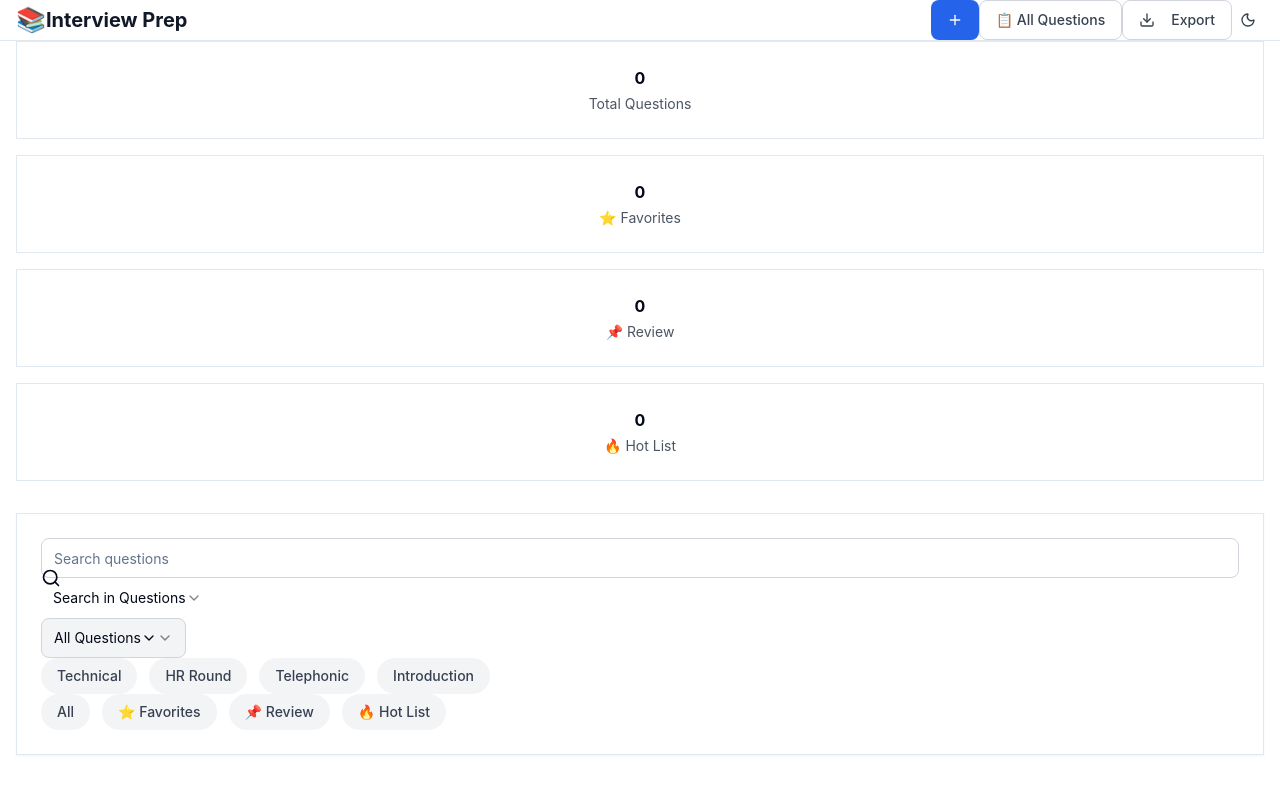
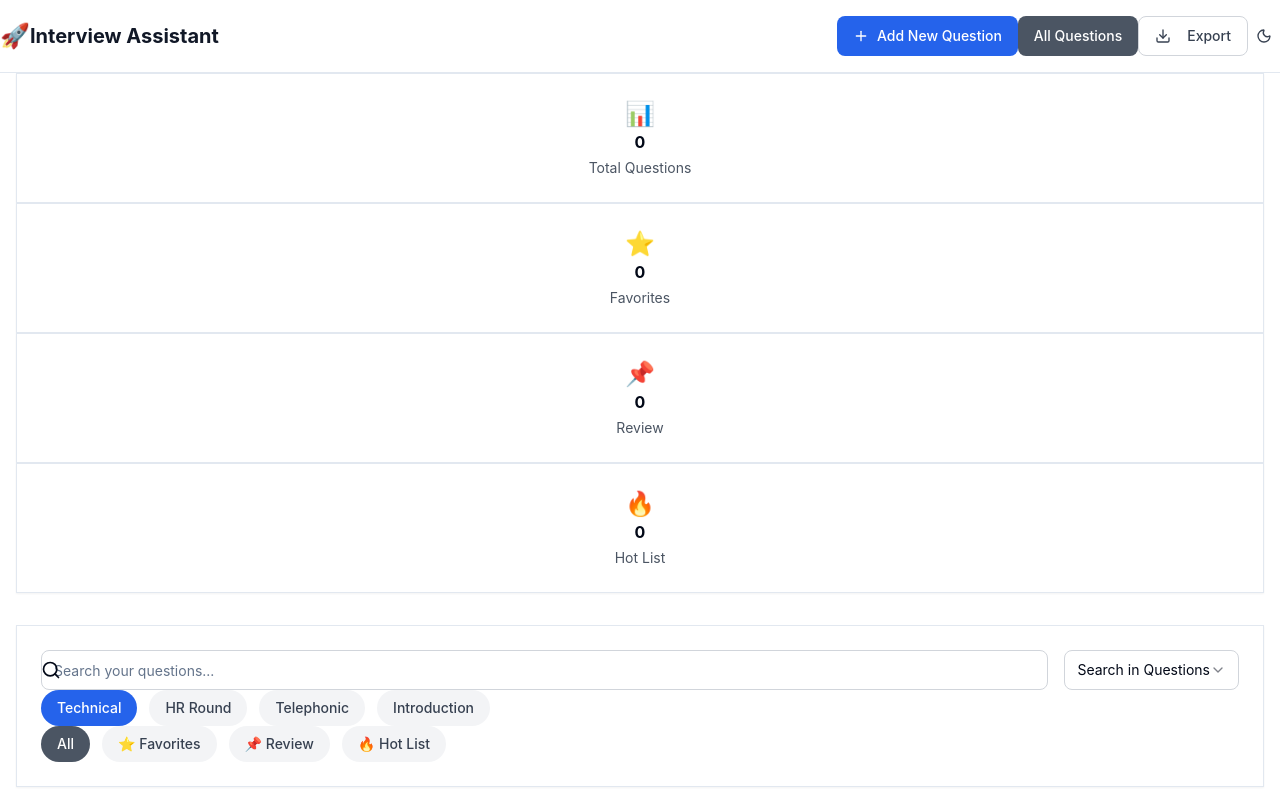
Before and after one commit to akashagarwal318/interview-spark-notes-app, a React (Vite) app: page / in a window 1280 px wide. Shown: the top 790 px of the page. Built offline with nearby package versions, Linux system fonts and the light colour scheme.

Commit message:
Revert UI to previous design
Keep all new features, but restore the original UI.

```diff
--- a/src/components/filters/SearchFilters.jsx
+++ b/src/components/filters/SearchFilters.jsx
@@ -1,7 +1,7 @@
 
-import React, { useState } from 'react';
+import React from 'react';
 import { useDispatch, useSelector } from 'react-redux';
-import { Search, ChevronDown } from 'lucide-react';
+import { Search } from 'lucide-react';
 import { Input } from '../ui/input';
 import {
   Select,
@@ -10,11 +10,11 @@ import {
   SelectTrigger,
   SelectValue
 } from '../ui/select';
-import { setCurrentRound, setSearchTerm, setSortBy, setFilters, setSelectedTags } from '../../store/slices/questionsSlice';
+import { setCurrentRound, setSearchTerm, setFilters, setSelectedTags, resetFilters } from '../../store/slices/questionsSlice';
 
 const SearchFilters = () => {
   const dispatch = useDispatch();
-  const { currentRound, searchTerm, sortBy, filters, items, selectedTags } = useSelector((state) => state.questions);
+  const { currentRound, searchTerm, filters, items, selectedTags } = useSelector((state) => state.questions);
 
   // Get all unique tags from questions
   const allTags = [...new Set(items.flatMap(q => q.tags || []))].filter(Boolean).sort();
@@ -25,10 +25,6 @@ const SearchFilters = () => {
 
   const handleRoundChange = (value) => {
     dispatch(setCurrentRound(value));
-  };
-
-  const handleSortChange = (value) => {
-    dispatch(setSortBy(value));
   };
 
   const handleFilterToggle = (filterType) => {
@@ -42,22 +38,28 @@ const SearchFilters = () => {
     dispatch(setSelectedTags(newSelectedTags));
   };
 
+  const handleResetFilters = () => {
+    dispatch(resetFilters());
+  };
+
   return (
-    <div className="bg-white dark:bg-gray-900 rounded-xl p-6 shadow-sm border border-gray-200 dark:border-gray-700 mb-8">
+    <div className="bg-white dark:bg-gray-800 rounded-xl p-6 shadow-sm border border-gray-200 dark:border-gray-700 mb-8">
       {/* Search Bar */}
-      <div className="relative mb-6">
-        <Search className="absolute left-4 top-1/2 transform -translate-y-1/2 text-gray-400 h-5 w-5" />
-        <Input
-          placeholder="Search questions"
-          value={searchTerm}
-          onChange={handleSearchChange}
-          className="pl-12 py-3 text-lg border-gray-300 dark:border-gray-600 rounded-lg bg-gray-50 dark:bg-gray-800 focus:bg-white dark:focus:bg-gray-700"
-        />
-        <Select value="questions" className="absolute right-2 top-1/2 transform -translate-y-1/2">
-          <SelectTrigger className="w-40 border-0 bg-transparent">
+      <div className="flex gap-4 mb-6">
+        <div className="flex-1 relative">
+          <Search className="absolute left-4 top-1/2 transform -translate-y-1/2 text-gray-400 h-5 w-5" />
+          <Input
+            placeholder="Search your questions..."
+            value={searchTerm}
+            onChange={handleSearchChange}
+            className="pl-12 py-3 text-base border-gray-300 dark:border-gray-600 rounded-lg bg-gray-50 dark:bg-gray-700 focus:bg-white dark:focus:bg-gray-600"
+          />
+        </div>
+        <Select defaultValue="questions">
+          <SelectTrigger className="w-48 bg-gray-50 dark:bg-gray-700 border-gray-300 dark:border-gray-600 rounded-lg">
             <SelectValue />
           </SelectTrigger>
-          <SelectContent>
+          <SelectContent className="bg-white dark:bg-gray-800 border border-gray-200 dark:border-gray-700 rounded-lg shadow-lg z-50">
             <SelectItem value="questions">Search in Questions</SelectItem>
             <SelectItem value="answers">Search in Answers</SelectItem>
             <SelectItem value="code">Search in Code</SelectItem>
@@ -66,39 +68,21 @@ const SearchFilters = () => {
         </Select>
       </div>
 
-      {/* Dropdown for All Questions */}
-      <div className="mb-6">
-        <Select value={currentRound} onValueChange={handleRoundChange}>
-          <SelectTrigger className="w-48 bg-gray-100 dark:bg-gray-800 border-gray-300 dark:border-gray-600 rounded-lg">
-            <SelectValue placeholder="All Questions" />
-            <ChevronDown className="h-4 w-4" />
-          </SelectTrigger>
-          <SelectContent className="bg-white dark:bg-gray-800 border border-gray-200 dark:border-gray-700 rounded-lg shadow-lg">
-            <SelectItem value="all">All Questions</SelectItem>
-            <SelectItem value="technical">Technical</SelectItem>
-            <SelectItem value="hr">HR Round</SelectItem>
-            <SelectItem value="telephonic">Telephonic</SelectItem>
-            <SelectItem value="introduction">Introduction</SelectItem>
-            <SelectItem value="behavioral">Behavioral</SelectItem>
-            <SelectItem value="system-design">System Design</SelectItem>
-            <SelectItem value="coding">Coding</SelectItem>
-          </SelectContent>
-        </Select>
-      </div>
-
-      {/* Filter Buttons */}
+      {/* Round Filter Buttons */}
       <div className="flex flex-wrap gap-3 mb-6">
         {[
-          { key: 'technical', label: 'Technical', active: currentRound === 'technical' },
+          { key: 'all', label: 'Technical', active: currentRound === 'technical' || currentRound === 'all' },
           { key: 'hr', label: 'HR Round', active: currentRound === 'hr' },
           { key: 'telephonic', label: 'Telephonic', active: currentRound === 'telephonic' },
           { key: 'introduction', label: 'Introduction', active: currentRound === 'introduction' }
         ].map(round => (
           <button
             key={round.key}
-            onClick={() => handleRoundChange(round.key)}
+            onClick={() => handleRoundChange(round.key === 'all' ? 'technical' : round.key)}
             className={`px-4 py-2 rounded-full text-sm font-medium transition-colors ${
-              round.active
+              round.active && round.key !== 'all'
+                ? 'bg-blue-600 text-white'
+                : round.key === 'all' && (currentRound === 'technical' || currentRound === 'all')
                 ? 'bg-blue-600 text-white'
                 : 'bg-gray-100 dark:bg-gray-700 text-gray-700 dark:text-gray-300 hover:bg-gray-200 dark:hover:bg-gray-600'
             }`}
@@ -111,8 +95,8 @@ const SearchFilters = () => {
       {/* Status Filters */}
       <div className="flex flex-wrap gap-3 mb-6">
         <button
-          onClick={() => dispatch(resetFilters())}
-          className="px-4 py-2 rounded-full text-sm font-medium bg-gray-100 dark:bg-gray-700 text-gray-700 dark:text-gray-300 hover:bg-gray-200 dark:hover:bg-gray-600"
+          onClick={handleResetFilters}
+          className="px-4 py-2 rounded-full text-sm font-medium bg-gray-600 text-white hover:bg-gray-700 transition-colors"
         >
           All
         </button>
@@ -126,7 +110,9 @@ const SearchFilters = () => {
             onClick={() => handleFilterToggle(filter.key)}
             className={`px-4 py-2 rounded-full text-sm font-medium transition-colors ${
               filter.active
-                ? 'bg-blue-600 text-white'
+                ? filter.key === 'favorite' ? 'bg-yellow-600 text-white'
+                : filter.key === 'review' ? 'bg-green-600 text-white'
+                : 'bg-red-600 text-white'
                 : 'bg-gray-100 dark:bg-gray-700 text-gray-700 dark:text-gray-300 hover:bg-gray-200 dark:hover:bg-gray-600'
             }`}
           >
--- a/src/components/layout/Header.jsx
+++ b/src/components/layout/Header.jsx
@@ -1,7 +1,7 @@
 
 import React from 'react';
 import { useDispatch, useSelector } from 'react-redux';
-import { Plus, List, Sun, Moon, Download, FileText, FileDown } from 'lucide-react';
+import { Plus, Download, Sun, Moon, FileText, FileDown } from 'lucide-react';
 import { Button } from '../ui/button';
 import {
   DropdownMenu,
@@ -12,13 +12,11 @@ import {
 import { setFormVisible, toggleTheme } from '../../store/slices/uiSlice';
 import { resetFilters } from '../../store/slices/questionsSlice';
 import { exportToWord, exportToPDF } from '../../utils/exportUtils';
-import { useIsMobile } from '../../hooks/use-mobile';
 
 const Header = () => {
   const dispatch = useDispatch();
   const { theme } = useSelector((state) => state.ui);
   const { filteredItems } = useSelector((state) => state.questions);
-  const isMobile = useIsMobile();
 
   const handleAddQuestion = () => {
     dispatch(setFormVisible(true));
@@ -49,31 +47,30 @@ const Header = () => {
   };
 
   return (
-    <div className="bg-white dark:bg-gray-900 border-b border-gray-200 dark:border-gray-700">
-      <div className="max-w-7xl mx-auto px-4 sm:px-6 lg:px-8">
-        <div className="flex items-center justify-between h-16">
-          <div className="flex items-center space-x-4">
-            <div className="text-xl font-bold text-gray-900 dark:text-white flex items-center space-x-2">
-              <span className="text-2xl">📚</span>
-              <span>Interview Prep</span>
-            </div>
+    <div className="bg-white dark:bg-gray-900 border-b border-gray-200 dark:border-gray-700 sticky top-0 z-10">
+      <div className="max-w-7xl mx-auto px-6 py-4">
+        <div className="flex items-center justify-between">
+          <div className="flex items-center space-x-3">
+            <span className="text-2xl">🚀</span>
+            <h1 className="text-xl font-bold text-gray-900 dark:text-white">
+              Interview Assistant
+            </h1>
           </div>
 
-          <div className="flex items-center space-x-2">
+          <div className="flex items-center space-x-3">
             <Button
               onClick={handleAddQuestion}
-              className="bg-blue-600 hover:bg-blue-700 text-white px-4 py-2 rounded-lg flex items-center space-x-2"
+              className="bg-blue-600 hover:bg-blue-700 text-white px-4 py-2 rounded-lg flex items-center space-x-2 font-medium"
             >
               <Plus className="h-4 w-4" />
-              <span className="hidden sm:inline">Add New Question</span>
+              <span>Add New Question</span>
             </Button>
 
             <Button
               onClick={handleShowAll}
-              variant="outline"
-              className="px-4 py-2 rounded-lg border border-gray-300 dark:border-gray-600 text-gray-700 dark:text-gray-300 hover:bg-gray-50 dark:hover:bg-gray-800"
+              className="bg-gray-600 hover:bg-gray-700 text-white px-4 py-2 rounded-lg font-medium"
             >
-              📋 All Questions
+              All Questions
             </Button>
 
             <DropdownMenu>
@@ -86,7 +83,7 @@ const Header = () => {
                   Export
                 </Button>
               </DropdownMenuTrigger>
-              <DropdownMenuContent align="end" className="bg-white dark:bg-gray-800 border border-gray-200 dark:border-gray-700 rounded-lg shadow-lg">
+              <DropdownMenuContent align="end" className="bg-white dark:bg-gray-800 border border-gray-200 dark:border-gray-700 rounded-lg shadow-lg z-50">
                 <DropdownMenuItem onClick={handleExportWord} className="flex items-center px-4 py-2 hover:bg-gray-50 dark:hover:bg-gray-700">
                   <FileText className="h-4 w-4 mr-2" />
                   Export as Word
--- a/src/components/stats/QuickStats.jsx
+++ b/src/components/stats/QuickStats.jsx
@@ -27,46 +27,47 @@ const QuickStats = () => {
     {
       label: 'Total Questions',
       value: stats.total,
-      color: 'text-blue-600 dark:text-blue-400',
-      bgColor: 'bg-blue-50 dark:bg-blue-900/20',
+      color: 'text-blue-600',
+      icon: '📊',
       filterType: 'total'
     },
     {
-      label: '⭐ Favorites',
+      label: 'Favorites',
       value: stats.favorites,
-      color: 'text-yellow-600 dark:text-yellow-400',
-      bgColor: 'bg-yellow-50 dark:bg-yellow-900/20',
+      color: 'text-yellow-600',
+      icon: '⭐',
       filterType: 'favorites'
     },
     {
-      label: '📌 Review',
+      label: 'Review',
       value: stats.review,
-      color: 'text-green-600 dark:text-green-400',
-      bgColor: 'bg-green-50 dark:bg-green-900/20',
+      color: 'text-green-600',
+      icon: '📌',
       filterType: 'review'
     },
     {
-      label: '🔥 Hot List',
+      label: 'Hot List',
       value: stats.hot,
-      color: 'text-red-600 dark:text-red-400',
-      bgColor: 'bg-red-50 dark:bg-red-900/20',
+      color: 'text-red-600',
+      icon: '🔥',
       filterType: 'hot'
     },
   ];
 
   return (
-    <div className="grid grid-cols-2 md:grid-cols-4 gap-4 mb-8">
+    <div className="grid grid-cols-4 gap-6 mb-8">
       {statItems.map((item, index) => (
         <div
           key={index}
-          className={`${item.bgColor} rounded-xl p-6 cursor-pointer transition-all duration-200 hover:shadow-md border border-gray-100 dark:border-gray-700`}
+          className="bg-white dark:bg-gray-800 rounded-xl p-6 shadow-sm border border-gray-200 dark:border-gray-700 cursor-pointer transition-all duration-200 hover:shadow-md hover:scale-105"
           onClick={() => handleStatClick(item.filterType)}
         >
           <div className="text-center">
+            <div className="text-2xl mb-2">{item.icon}</div>
             <div className={`text-3xl font-bold ${item.color} mb-1`}>
               {item.value}
             </div>
-            <div className="text-sm text-gray-600 dark:text-gray-300">
+            <div className="text-sm text-gray-600 dark:text-gray-400">
               {item.label}
             </div>
           </div>
```
Also changed, not shown: src/components/questions/QuestionCard.jsx (+10 -7 lines).
